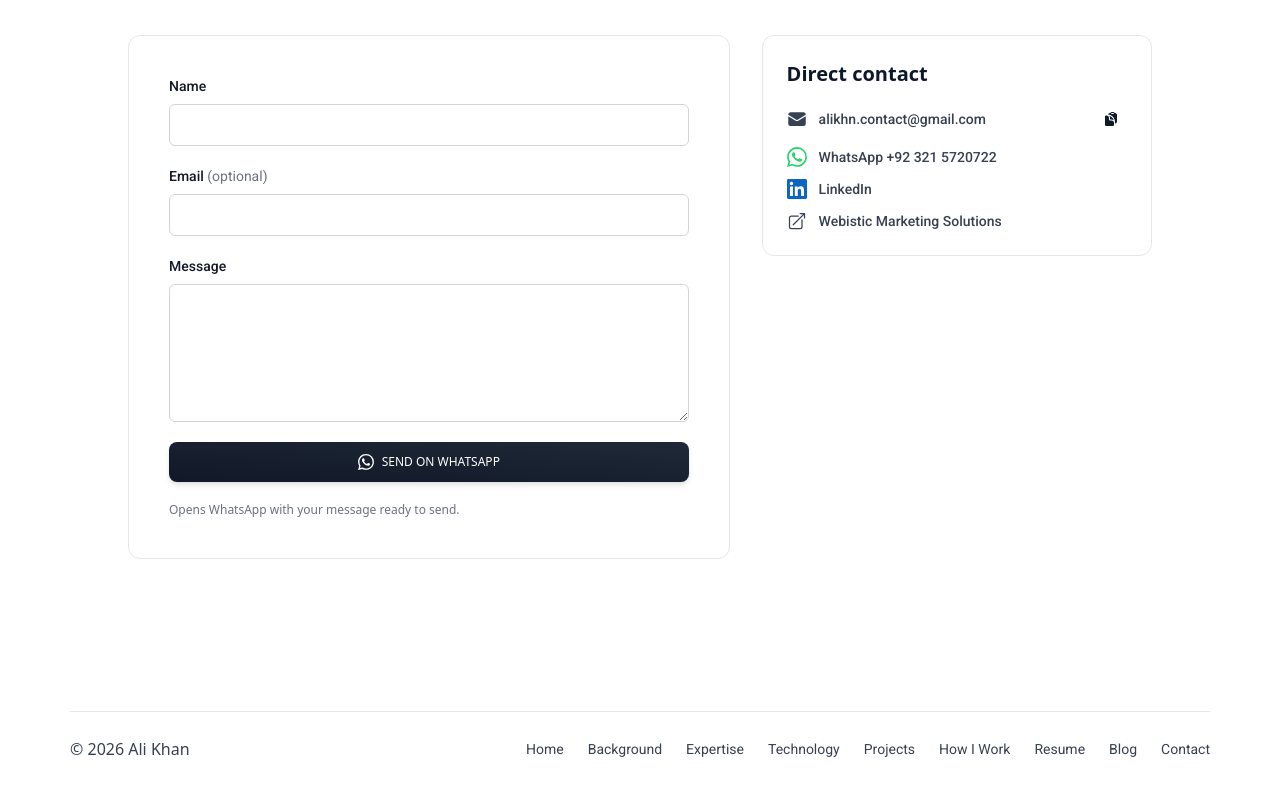
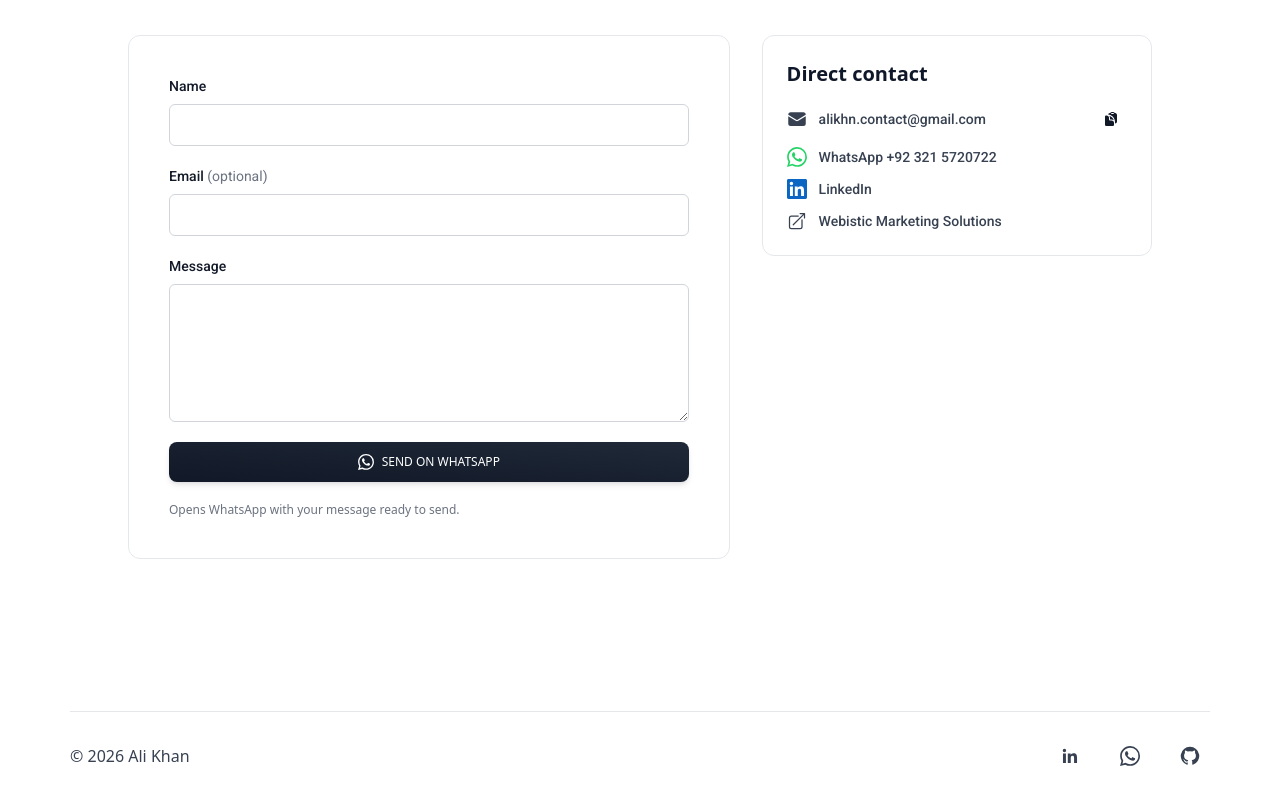
Before and after one commit to alikhn-Tech/portfolio, a Next.js app: page / in a window 1280 px wide. Shown: the part 3936-4736 px from the top of the page. Built offline with nearby package versions, Linux system fonts and the light colour scheme; no server answers.

Commit message:
Update footer.tsx

```diff
--- a/src/components/footer.tsx
+++ b/src/components/footer.tsx
@@ -1,17 +1,35 @@
-import Link from "next/link";
+
 import { Typography } from "@/components/ui";
-import { BASE_PATH, SITE } from "@/lib/site";
+import { SITE } from "@/lib/site";
 
-const LINKS = [
-  { label: "Home", href: "#home" },
-  { label: "Background", href: "#background" },
-  { label: "Expertise", href: "#expertise" },
-  { label: "Technology", href: "#technology" },
-  { label: "Projects", href: "#projects" },
-  { label: "How I Work", href: "#how-i-work" },
-  { label: "Resume", href: "#resume" },
-  { label: "Blog", href: "/blog" },
-  { label: "Contact", href: "#contact" },
+const SOCIAL_LINKS = [
+  {
+    label: "LinkedIn",
+    href: "https://www.linkedin.com/in/alikhan-tech",
+    icon: (
+      <svg viewBox="0 0 24 24" fill="currentColor" aria-hidden="true">
+        <path d="M20.447 20.452h-3.554v-5.569c0-1.328-.027-3.037-1.852-3.037-1.853 0-2.136 1.445-2.136 2.939v5.667H9.35V9h3.414v1.561h.049c.476-.9 1.637-1.85 3.37-1.85 3.601 0 4.267 2.37 4.267 5.455v6.286ZM5.337 7.433a2.062 2.062 0 1 1 0-4.124 2.062 2.062 0 0 1 0 4.124ZM7.119 20.452H3.555V9h3.564v11.452Z" />
+      </svg>
+    ),
+  },
+  {
+    label: "WhatsApp",
+    href: "https://wa.me/message/WA5BHVTPUGWXM1",
+    icon: (
+      <svg viewBox="0 0 24 24" fill="currentColor" aria-hidden="true">
+        <path d="M20.52 3.48A11.86 11.86 0 0 0 12.07 0C5.5 0 .16 5.34.16 11.91c0 2.1.55 4.15 1.6 5.96L.06 24l6.28-1.65a11.9 11.9 0 0 0 5.73 1.46h.01c6.57 0 11.91-5.34 11.91-11.91a11.84 11.84 0 0 0-3.47-8.42ZM12.08 21.8a9.9 9.9 0 0 1-5.05-1.38l-.36-.21-3.73.98.99-3.64-.24-.37a9.88 9.88 0 0 1-1.52-5.27c0-5.47 4.45-9.92 9.92-9.92a9.86 9.86 0 0 1 7.02 2.91 9.86 9.86 0 0 1 2.9 7.02c0 5.47-4.45 9.92-9.93 9.92Zm5.45-7.43c-.3-.15-1.77-.87-2.04-.97-.27-.1-.47-.15-.67.15-.2.3-.77.97-.94 1.17-.17.2-.35.22-.65.07-.3-.15-1.26-.46-2.4-1.47-.89-.79-1.49-1.77-1.67-2.07-.17-.3-.02-.46.13-.61.13-.13.3-.35.45-.52.15-.18.2-.3.3-.5.1-.2.05-.37-.02-.52-.08-.15-.67-1.62-.92-2.22-.24-.58-.48-.5-.67-.51h-.57c-.2 0-.52.08-.79.37-.27.3-1.04 1.02-1.04 2.49 0 1.47 1.07 2.89 1.22 3.09.15.2 2.1 3.2 5.09 4.49.71.3 1.27.49 1.7.62.71.23 1.36.2 1.87.12.57-.08 1.77-.72 2.02-1.42.25-.7.25-1.3.17-1.42-.07-.13-.27-.2-.57-.35Z" />
+      </svg>
+    ),
+  },
+  {
+    label: "GitHub",
+    href: "https://github.com/alikhn-Tech",
+    icon: (
+      <svg viewBox="0 0 24 24" fill="currentColor" aria-hidden="true">
+        <path d="M12 .9a11.1 11.1 0 0 0-3.51 21.63c.55.1.76-.24.76-.54v-2.1c-3.1.67-3.76-1.32-3.76-1.32-.5-1.29-1.23-1.63-1.23-1.63-1.01-.69.08-.68.08-.68 1.12.08 1.71 1.15 1.71 1.15.99 1.7 2.6 1.21 3.23.93.1-.72.39-1.21.71-1.49-2.48-.28-5.09-1.24-5.09-5.52 0-1.22.44-2.21 1.15-2.99-.12-.28-.5-1.42.11-2.95 0 0 .94-.3 3.05 1.14a10.6 10.6 0 0 1 5.55 0c2.11-1.44 3.05-1.14 3.05-1.14.61 1.53.23 2.67.11 2.95.72.78 1.15 1.77 1.15 2.99 0 4.29-2.61 5.24-5.1 5.51.4.35.75 1.03.75 2.08v3.08c0 .3.2.65.76.54A11.1 11.1 0 0 0 12 .9Z" />
+      </svg>
+    ),
+  },
 ];
 
 const CURRENT_YEAR = new Date().getFullYear();
@@ -24,25 +42,21 @@ export function Footer() {
           <Typography className="text-center font-normal !text-gray-700">
             &copy; {CURRENT_YEAR} {SITE.name}
           </Typography>
-          <nav aria-label="Footer navigation">
-            <ul className="flex flex-wrap justify-center gap-x-6 gap-y-3">
-              {LINKS.map(({ label, href }) => (
+
+          <nav aria-label="Social media links">
+            <ul className="flex items-center justify-center gap-5">
+              {SOCIAL_LINKS.map(({ label, href, icon }) => (
                 <li key={label}>
-                  {href.startsWith("#") ? (
-                    <a
-                      href={`${BASE_PATH}/${href}`}
-                      className="footer-link text-sm font-normal text-gray-700 hover:text-gray-900"
-                    >
-                      {label}
-                    </a>
-                  ) : (
-                    <Link
-                      href={href}
-                      className="footer-link text-sm font-normal text-gray-700 hover:text-gray-900"
-                    >
-                      {label}
-                    </Link>
-                  )}
+                  <a
+                    href={href}
+                    target="_blank"
+                    rel="noopener noreferrer"
+                    aria-label={label}
+                    title={label}
+                    className="flex h-10 w-10 items-center justify-center rounded-full text-gray-700 transition-all duration-300 ease-out hover:-translate-y-1 hover:scale-110 hover:bg-gray-100 hover:text-gray-950 active:scale-95 focus-visible:outline-2 focus-visible:outline-offset-4 focus-visible:outline-gray-700"
+                  >
+                    <span className="h-5 w-5">{icon}</span>
+                  </a>
                 </li>
               ))}
             </ul>
```
